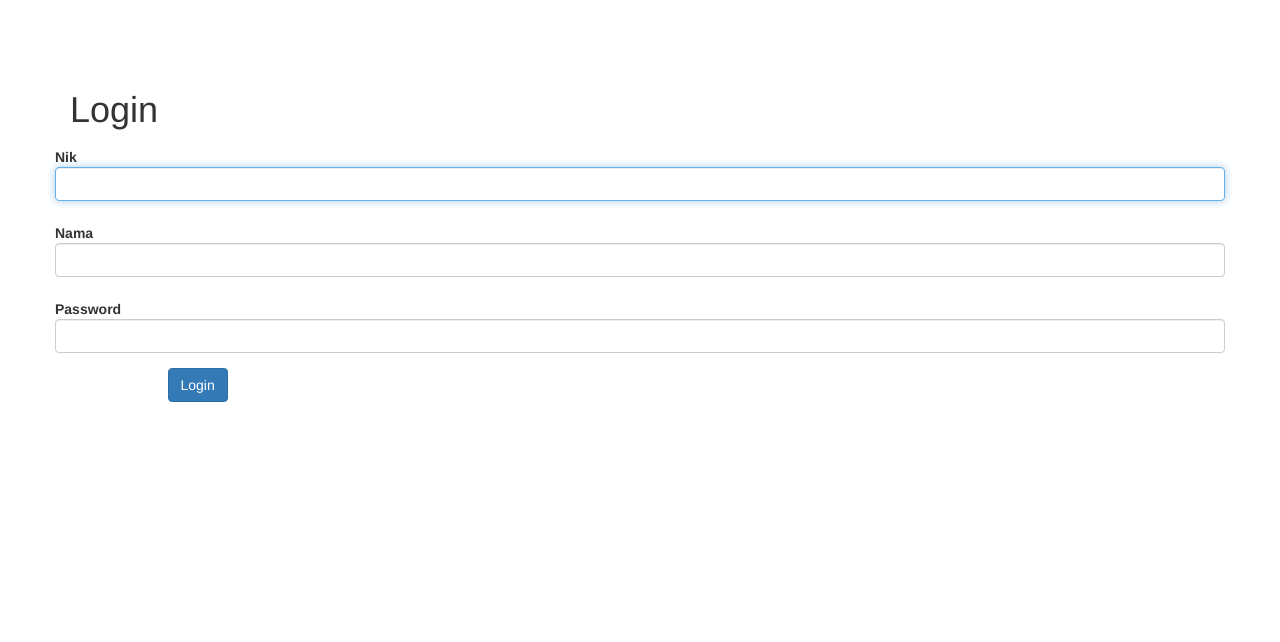
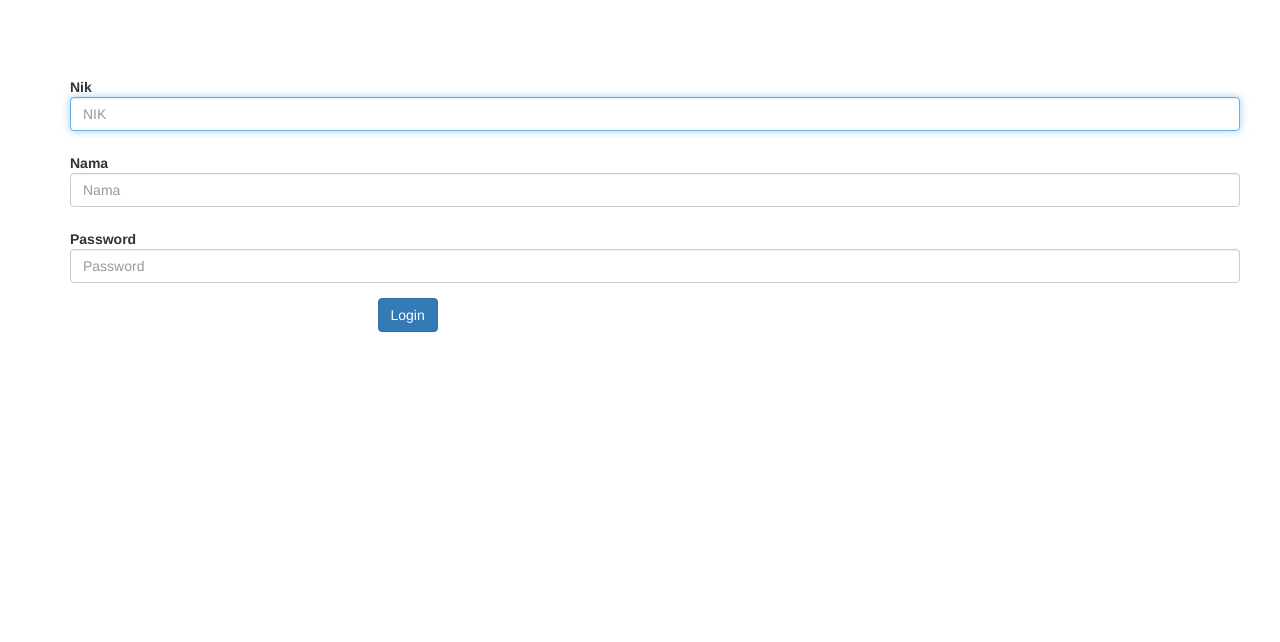
Before and after one commit to kemasm/denbeerp, a Yii app: template basic/views/site/login.php in a window 1280 px wide. Shown: the top 642 px of the page. Run offline with PHP 8.4 and a stand-in for Yii, Linux system fonts and the light colour scheme; the template is opened without the code that fills it, so the values that code supplies are empty; form fields are guessed from the names that the template uses; some libraries are stand-ins or nearby versions.

Commit message:
Edit Stuffs
Login Form Layout
Karyawan:
-index-->(to-do) add menu kotak2

```diff
--- a/basic/views/layouts/main.php
+++ b/basic/views/layouts/main.php
@@ -27,7 +27,7 @@
 <div class="wrap">
     <?php
     NavBar::begin([
-        'brandLabel' => 'My Company',
+        'brandLabel' => 'denbeerp',
         'brandUrl' => Yii::$app->homeUrl,
         'options' => [
             'class' => 'navbar-inverse navbar-fixed-top',
--- a/basic/views/site/index.php
+++ b/basic/views/site/index.php
@@ -2,7 +2,7 @@
 
 /* @var $this yii\web\View */
 
-$this->title = 'My Yii Application';
+$this->title = 'denbeerp';
 ?>
 <div class="site-index">
 
--- a/basic/views/site/login.php
+++ b/basic/views/site/login.php
@@ -10,25 +10,26 @@
 $this->title = 'Login';
 $this->params['breadcrumbs'][] = $this->title;
 ?>
-<div class="site-login">
-    <h1><?= Html::encode($this->title) ?></h1>
+<div class="site-login container">
+    <!-- <h1><?= Html::encode($this->title) ?></h1> -->
 
     <?php $form = ActiveForm::begin([
         'id' => 'login-form',
-        'options' => ['class' => 'form-horizontal'],
+        'options' => ['class' => 'form-horizontal login-form'],
         'fieldConfig' => [
-            'template' => "{label}\n<div class=\"col-lg-3\">{input}</div>\n<div class=\"col-lg-8\">{error}</div>",
-            'labelOptions' => ['class' => 'col-lg-1 control-label'],
+            'template' => "<div class=\"col-xs-3\"></div>\n<div class=\"col-xs-6\">{input}</div>\n<div class=\"col-xs-3\">{error}</div>",
+            'labelOptions' => ['class' => 'col-xs-1 control-label'],
         ],
     ]); ?>
-        <?= $form->field($model, 'nik')->textInput(['autofocus' => true]) ?>
+        <?= $form->field($model, 'nik')->textInput(['autofocus' => true, 'placeholder'=>'NIK']) ?>
 
-        <?= $form->field($model, 'nama')->textInput(['autofocus' => true]) ?>
+        <?= $form->field($model, 'nama')->textInput(['placeholder'=>'Nama']) ?>
 
-        <?= $form->field($model, 'password')->passwordInput() ?>
+        <?= $form->field($model, 'password')->passwordInput(['placeholder'=>'Password']) ?>
 
         <div class="form-group">
-            <div class="col-lg-offset-1 col-lg-11">
+            <div class="col-xs-3"></div>
+            <div class="col-xs-9">
                 <?= Html::submitButton('Login', ['class' => 'btn btn-primary', 'name' => 'login-button']) ?>
             </div>
         </div>
--- a/basic/web/css/site.css
+++ b/basic/web/css/site.css
@@ -89,3 +89,7 @@
     padding: 10px 20px;
     margin: 0 0 15px 0;
 }
+
+.menubox{
+    text-align: center;
+}
```
Also changed, not shown: basic/views/karyawan/index.php (+14 -0 lines).
